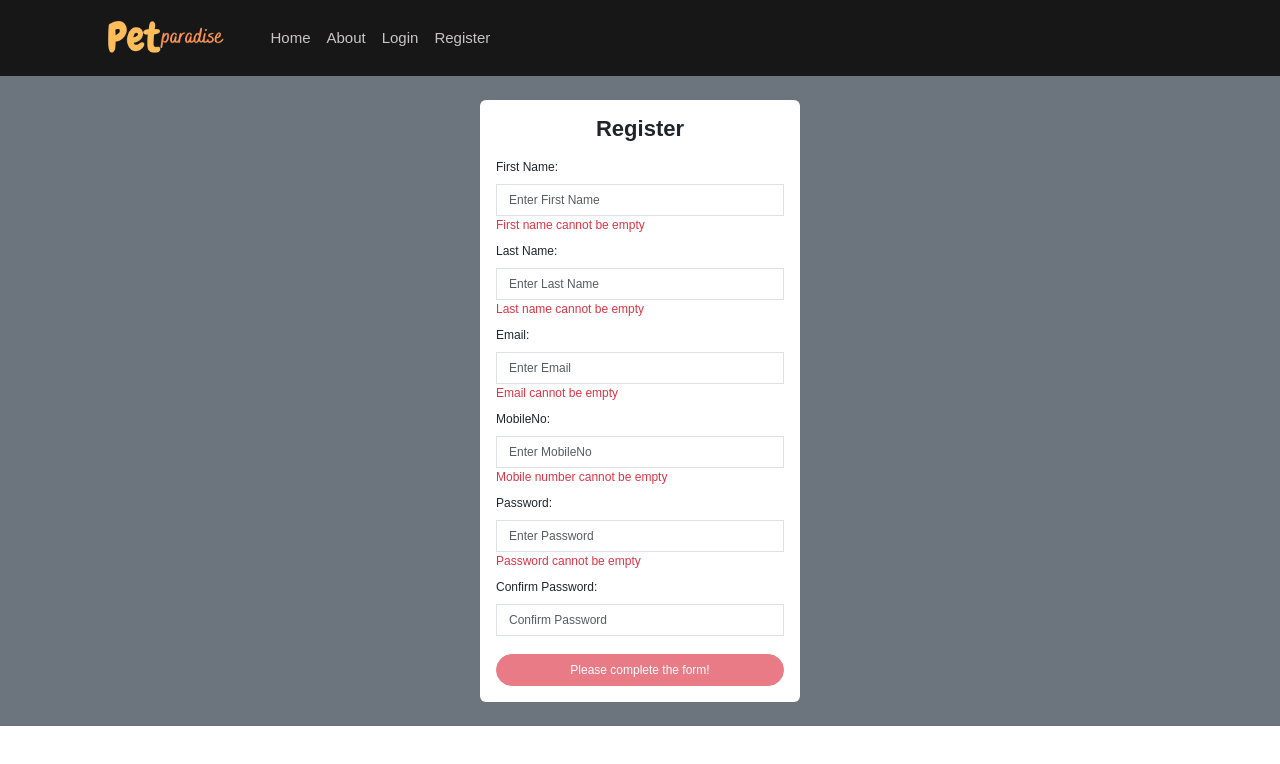
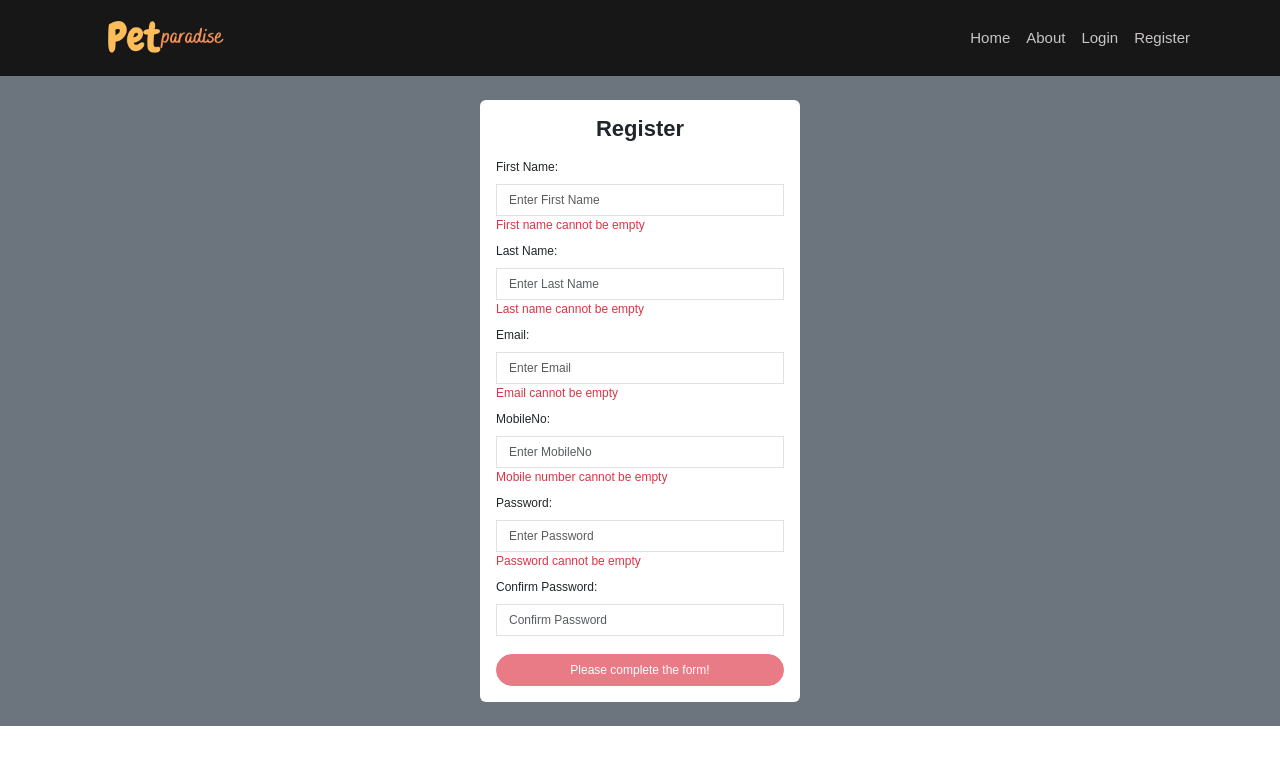
Before and after one commit to lancegabgab/b335-cruz-capstone3, a React (Create React App) app: page / in a window 1280 px wide. Shown: the top 764 px of the page. Built offline with nearby package versions, Linux system fonts and the light colour scheme; no server answers.

Commit message:
modified nav alignment, logo on left, nav links on right

```diff
--- a/src/components/AppNavBar.js
+++ b/src/components/AppNavBar.js
@@ -8,25 +8,24 @@ import logo from '../images/componentPhotos/petParadiseTextNoBg.png';
 
 const AppNavBar = () => {
   const { user } = useContext(UserContext);
+
   return (
-    <Navbar
-      expand="lg"
-      // className="bg-body-tertiary"
-      id="bgColor1"
-    >
+    <Navbar expand="lg" id="bgColor1">
       <Container>
-        <Navbar.Brand as={NavLink}  to="/">
-          <img src={logo} alt=" Pet Paradise" id="navBarLogo"></img>
+        <Navbar.Brand as={NavLink} to="/">
+          <img src={logo} alt="Pet Paradise" id="navBarLogo" />
         </Navbar.Brand>
+
         <Navbar.Toggle aria-controls="basic-navbar-nav" />
         <Navbar.Collapse id="basic-navbar-nav">
-          <Nav className="me-auto">
+          <Nav className="ms-auto">
             <Nav.Link as={NavLink} to="/home" id="fontColor1">
               Home
             </Nav.Link>
             <Nav.Link as={NavLink} to="/about" id="fontColor1">
               About
             </Nav.Link>
+
             {user.id !== null ? (
               user.isAdmin === true ? (
                 <>
```
